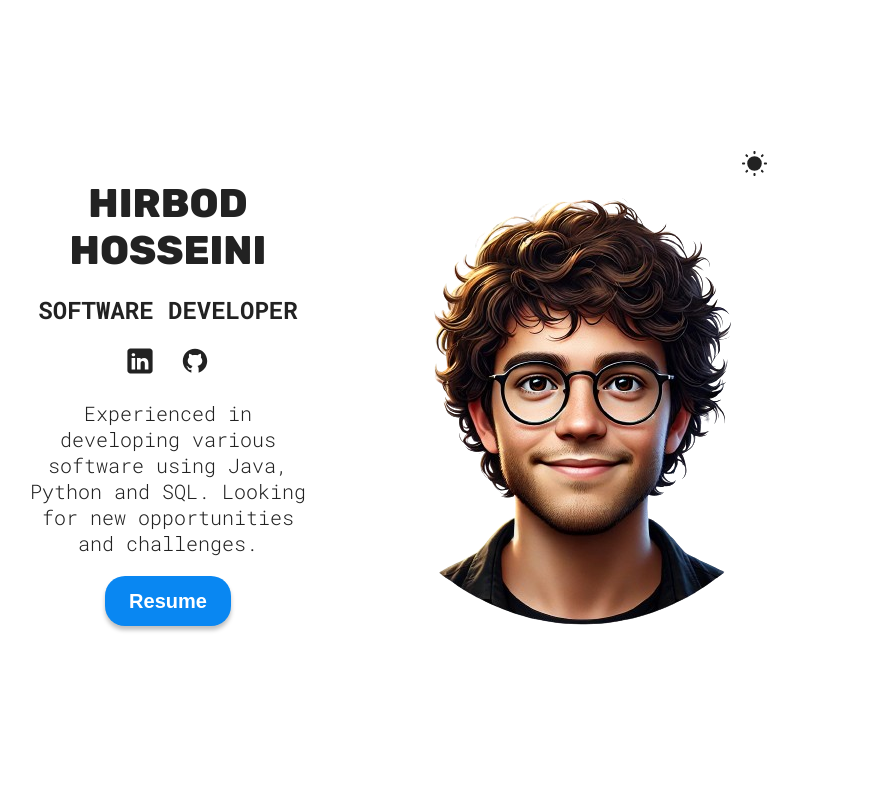
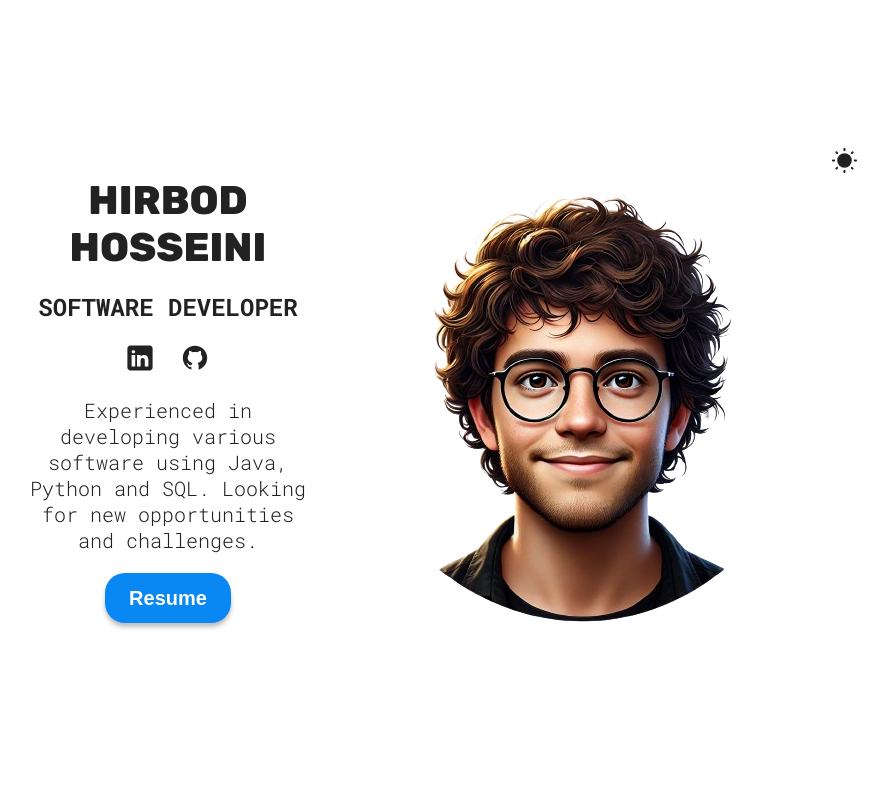
Before and after one commit to Hirbod03/PersonalWebsite, a React (Vite) app: page / in a window 1280 px wide. Shown: the top 800 px of the page, without its empty margins (212-1100 px from the left). Built offline with nearby package versions, Linux system fonts and the light colour scheme.

Commit message:
wait a sec did this just fix all my problems?

```diff
--- a/src/sections/Hero/HeroStyles.module.css
+++ b/src/sections/Hero/HeroStyles.module.css
@@ -5,13 +5,10 @@
     text-align: center;
     gap: 20px;
     min-height: 100dvh;
-    padding: 3px 15px;
+    padding: 0 15px;
 
     .hero {
         max-width: 200px;
-        margin: 0 auto;
-        height: auto;
-        width: auto;
     }
 
     span {
@@ -61,7 +58,6 @@
 
 .colorMode {
     position: absolute;
-    right: 65px;
     width: 25px;
 }
 
```
